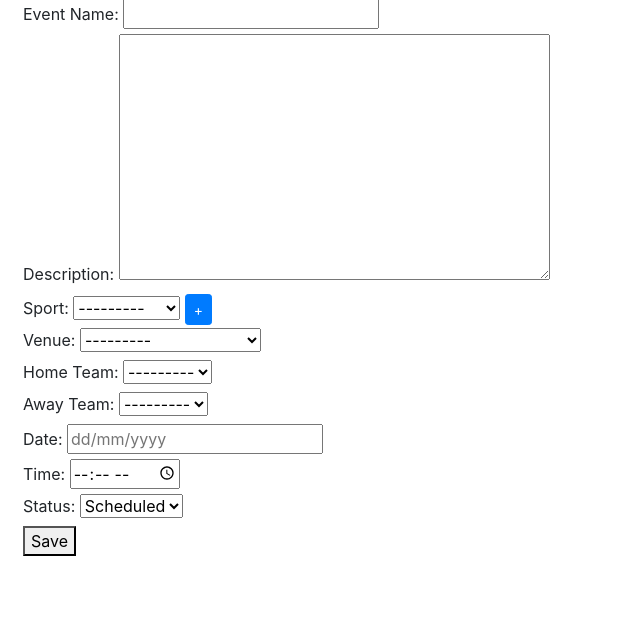
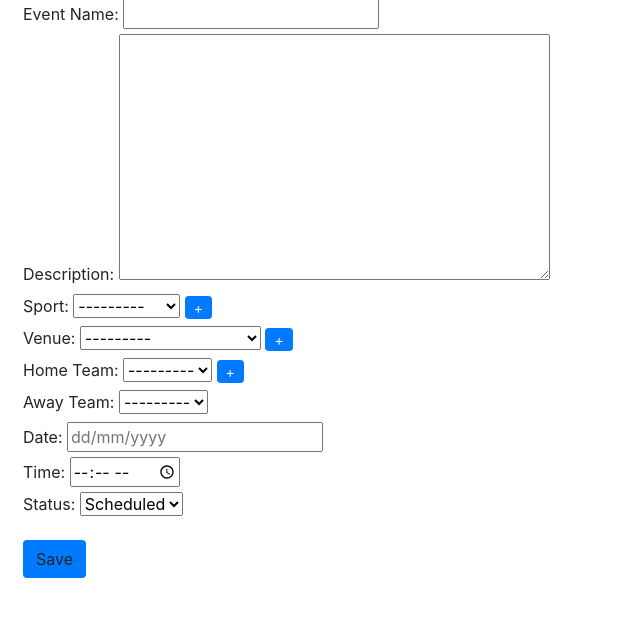
Before and after one commit to SuQuoc/sport_events_calendar, a Django app: page /add in a window 1280 px wide. Shown: the part 57-674 px from the top of the page, without its empty margins (0-640 px from the left). Run offline with Django 5.2, Linux system fonts and the light colour scheme; data comes from the database, SQL or seed files in the repository; some libraries are stand-ins or nearby versions.

Commit message:
feat: possibility to add other model entities in add_event (except for country)
- since country is not a fkey to event directly it was excluded

```diff
--- a/sport_calendar/events/templates/add_event.html
+++ b/sport_calendar/events/templates/add_event.html
@@ -18,15 +18,21 @@
             </div>
             <div>
                 {{ form.fkey_sport.label_tag }} {{ form.fkey_sport }}
-                <a href="{% url 'add_model' 'sport' %}" class="btn btn-primary btn-sm">
+                <a href="{% url 'add_model' 'sport' %}" class="btn btn-primary py-0 btn-sm">
                     +
                 </a>
             </div>
             <div>
                 {{ form.fkey_venue.label_tag }} {{ form.fkey_venue }}
+                <a href="{% url 'add_model' 'venue' %}" class="btn btn-primary py-0 btn-sm">
+                    +
+                </a>
             </div>
             <div>
                 {{ form.fkey_home_team.label_tag }} {{ form.fkey_home_team }}
+                <a href="{% url 'add_model' 'team' %}" class="btn btn-primary py-0 btn-sm">
+                    +
+                </a>
             </div>
             <div>
                 {{ form.fkey_away_team.label_tag }} {{ form.fkey_away_team }}
@@ -40,7 +46,7 @@
             <div>
                 {{ form.status.label_tag }} {{ form.status }}
             </div>
-            <button type="">Save</button>
+            <button class="btn bg-primary mt-3" type="submit">Save</button>
         </form>
     </div>
 </body>
```
